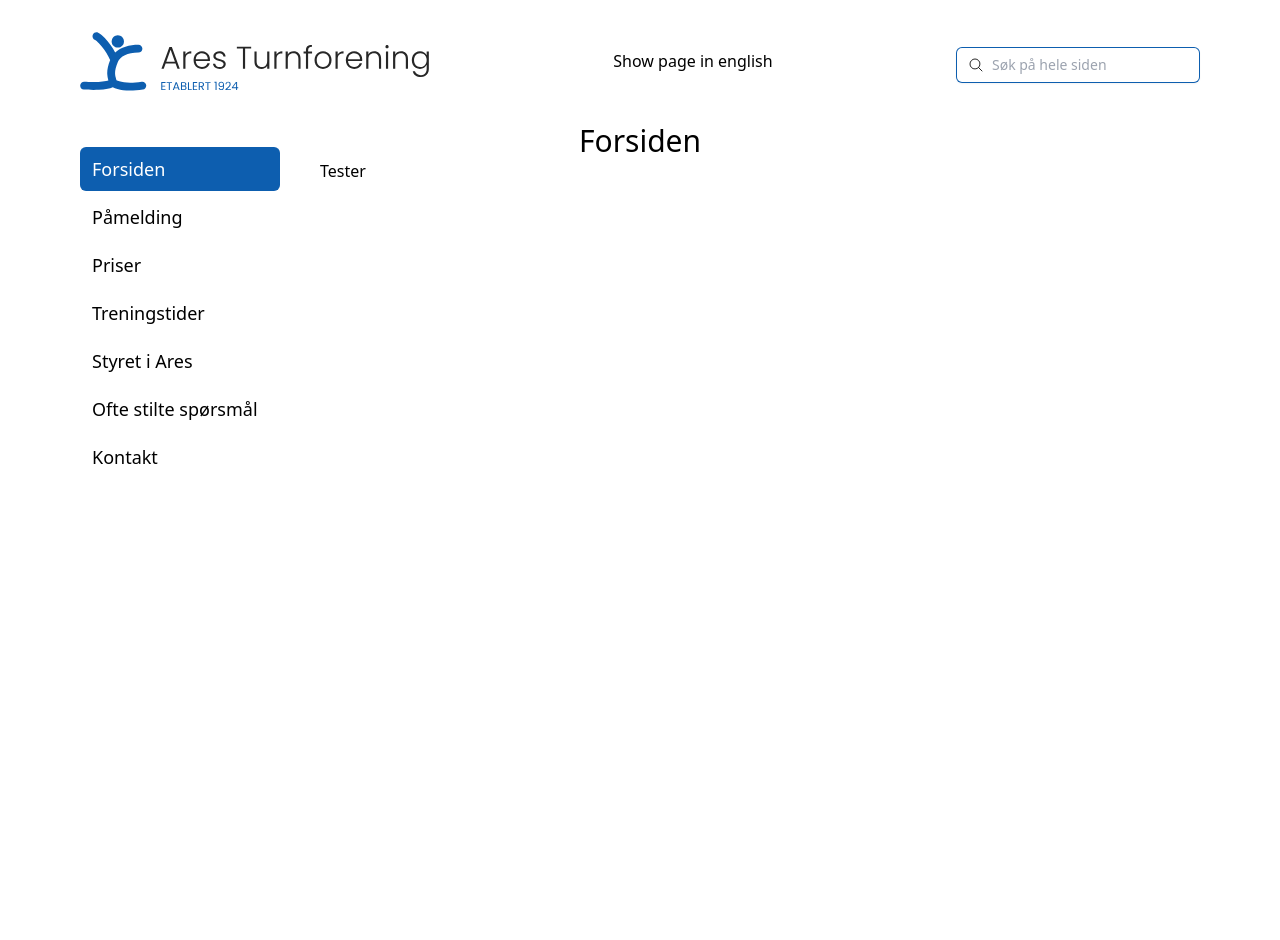
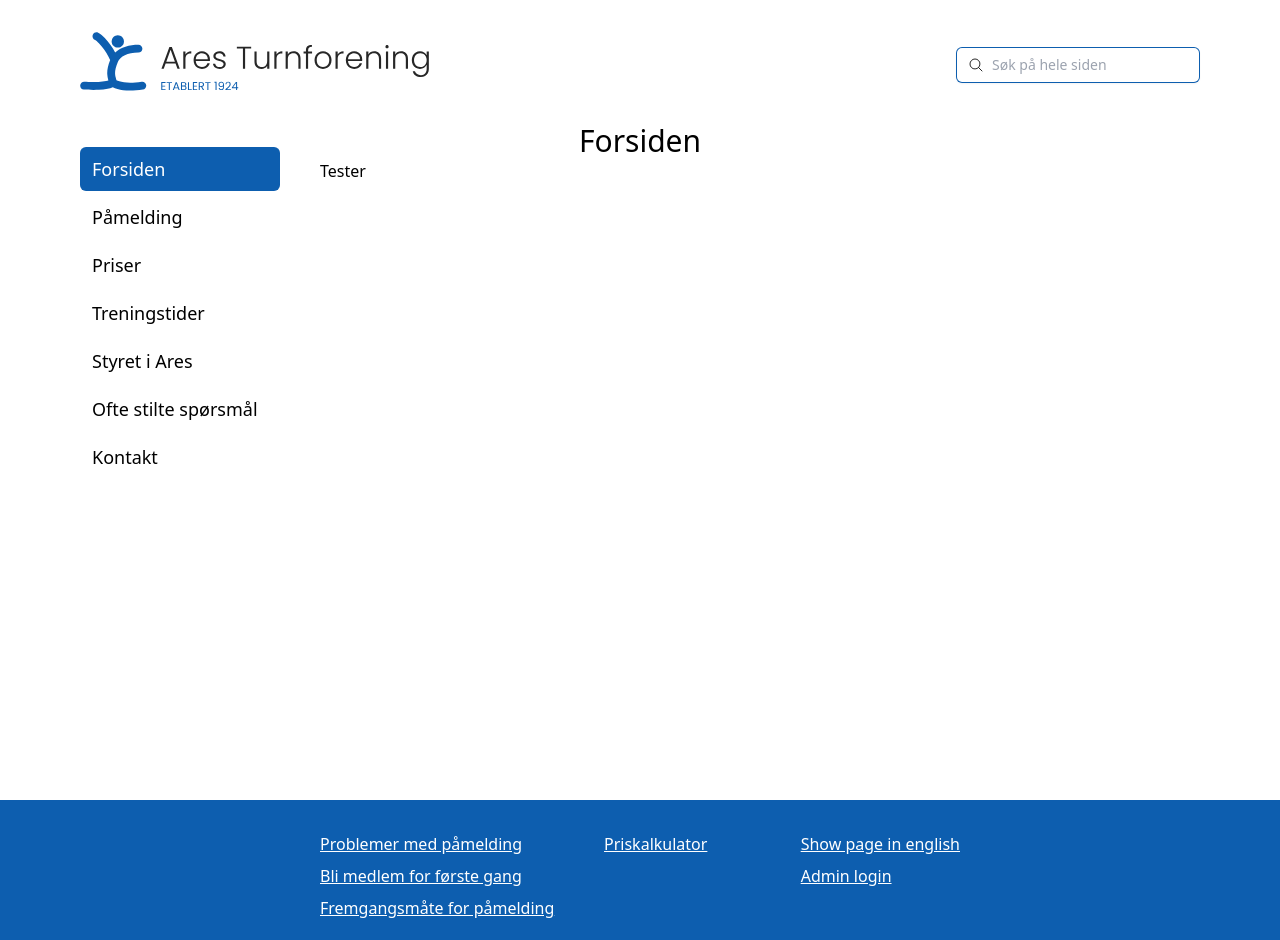
Before and after one commit to dsilvaevje99/Ares-2, a Nuxt app: page / in a window 1280 px wide. Shown: the top 940 px of the page. Before the commit the page ends 800 px from the top, so only its background shows below. Built offline with nearby package versions, Linux system fonts and the light colour scheme.

Commit message:
Added footer

```diff
--- a/app.vue
+++ b/app.vue
@@ -2,21 +2,15 @@
   <Head>
     <Title>Ares Turnforening</Title>
   </Head>
-  <Header />
-  <div class="flex">
-    <div class="flex-auto w-3/12"><Navigation /></div>
-    <div class="flex-auto w-6/12"><NuxtPage /></div>
-    <div class="flex-auto w-3/12"></div>
+  <div class="min-h-screen">
+    <Header />
+    <div class="flex">
+      <div class="flex-auto w-3/12"><Navigation /></div>
+      <div class="flex-auto w-6/12"><NuxtPage /></div>
+      <div class="flex-auto w-3/12"></div>
+    </div>
   </div>
+  <Footer />
 </template>
 
-<script setup lang="ts">
-/* import { useI18n } from "vue-i18n";
-
-const { locale } = useI18n({ useScope: "global" });
-
-onBeforeMount(() => {
-  const prefferedLocale = localStorage.getItem("lang");
-  if (prefferedLocale) locale.value = prefferedLocale;
-}); */
-</script>
+<script setup lang="ts"></script>
--- a/assets/css/main.css
+++ b/assets/css/main.css
@@ -6,6 +6,10 @@
   h1 {
     @apply text-3xl text-center;
   }
+
+  footer a {
+    text-decoration: underline;
+  }
 }
 
 @layer components {
--- /dev/null
+++ b/components/Footer.vue
@@ -0,0 +1,44 @@
+<template>
+  <footer class="bg-primary">
+    <div class="w-6/12 mx-auto py-8">
+      <div class="flex text-white">
+        <div class="flex-1">
+          <div class="w-max flex flex-col space-y-2">
+            <NuxtLink to="">{{ $t("footer-register-link") }}</NuxtLink>
+            <NuxtLink to="">{{ $t("footer-first-time-member-link") }}</NuxtLink>
+            <NuxtLink to="">{{ $t("footer-how-to-register-link") }}</NuxtLink>
+          </div>
+        </div>
+        <div class="flex flex-1 justify-center">
+          <div class="w-max text-center flex flex-col space-y-2">
+            <NuxtLink to="">{{ $t("footer-price-calculator-link") }}</NuxtLink>
+          </div>
+        </div>
+        <div class="flex flex-1 justify-end">
+          <div class="w-max flex flex-col space-y-2">
+            <button class="underline" @click="handleSwitchLocale">
+              {{ $t("translate-page") }}
+            </button>
+            <NuxtLink to="">{{ $t("footer-admin-login-link") }}</NuxtLink>
+          </div>
+        </div>
+      </div>
+      <p class="text-center text-tertiary mt-4">
+        Copyright Ares Turnforening {{ currYear }}
+      </p>
+    </div>
+  </footer>
+</template>
+
+<script setup lang="ts">
+const switchLocalePath = useSwitchLocalePath();
+const { locale, setLocale } = useI18n();
+
+const currYear = computed(() => new Date().getFullYear());
+const otherLocale = computed(() => (locale.value === "no" ? "en" : "no"));
+
+const handleSwitchLocale = () => {
+  setLocale(otherLocale.value);
+  switchLocalePath(otherLocale.value);
+};
+</script>
--- a/components/Header.vue
+++ b/components/Header.vue
@@ -3,23 +3,10 @@
     <NuxtLink to="/"
       ><img src="/Logo.svg" alt="Ares Turnforening" width="350"
     /></NuxtLink>
-    <button @click="handleSwitchLocale">
-      {{ $t("translate-page") }}
-    </button>
     <SearchField />
   </div>
 </template>
 
 <script setup lang="ts">
 import SearchField from "./inputs/SearchField.vue";
-
-const switchLocalePath = useSwitchLocalePath();
-const { locale, setLocale } = useI18n();
-
-const otherLocale = computed(() => (locale.value === "no" ? "en" : "no"));
-
-const handleSwitchLocale = () => {
-  setLocale(otherLocale.value);
-  switchLocalePath(otherLocale.value);
-};
 </script>
--- a/locales/en.json
+++ b/locales/en.json
@@ -1,11 +1,16 @@
 {
-  "search-label": "Page search",
-  "translate-page": "Vis siden på norsk",
-  "home-title": "Home",
   "board-title": "Board members",
   "contact-title": "Contact",
   "faq-title": "FAQ",
+  "footer-admin-login-link": "Admin login",
+  "footer-first-time-member-link": "Becoming a member for the first time",
+  "footer-how-to-register-link": "How to register",
+  "footer-price-calculator-link": "Price calculator",
+  "footer-register-link": "Problems when registering",
+  "home-title": "Home",
   "prices-title": "Prices",
   "register-title": "How to register",
-  "schedule-title": "Schedule"
+  "schedule-title": "Schedule",
+  "search-label": "Page search",
+  "translate-page": "Vis siden på norsk"
 }
--- a/locales/no.json
+++ b/locales/no.json
@@ -1,11 +1,16 @@
 {
-  "search-label": "Søk på hele siden",
-  "translate-page": "Show page in english",
-  "home-title": "Forsiden",
   "board-title": "Styret i Ares",
   "contact-title": "Kontakt",
   "faq-title": "Ofte stilte spørsmål",
+  "footer-admin-login-link": "Admin login",
+  "footer-first-time-member-link": "Bli medlem for første gang",
+  "footer-how-to-register-link": "Fremgangsmåte for påmelding",
+  "footer-price-calculator-link": "Priskalkulator",
+  "footer-register-link": "Problemer med påmelding",
+  "home-title": "Forsiden",
   "prices-title": "Priser",
   "register-title": "Påmelding",
-  "schedule-title": "Treningstider"
+  "schedule-title": "Treningstider",
+  "search-label": "Søk på hele siden",
+  "translate-page": "Show page in english"
 }
--- a/tailwind.config.ts
+++ b/tailwind.config.ts
@@ -16,6 +16,7 @@ module.exports = {
     textColor: {
       primary: "#272727",
       secondary: "rgba(39,39,39,0.75)",
+      tertiary: "rgba(255,255,255,0.75)",
       white: "#FFF",
       black: "#000",
     },
```
